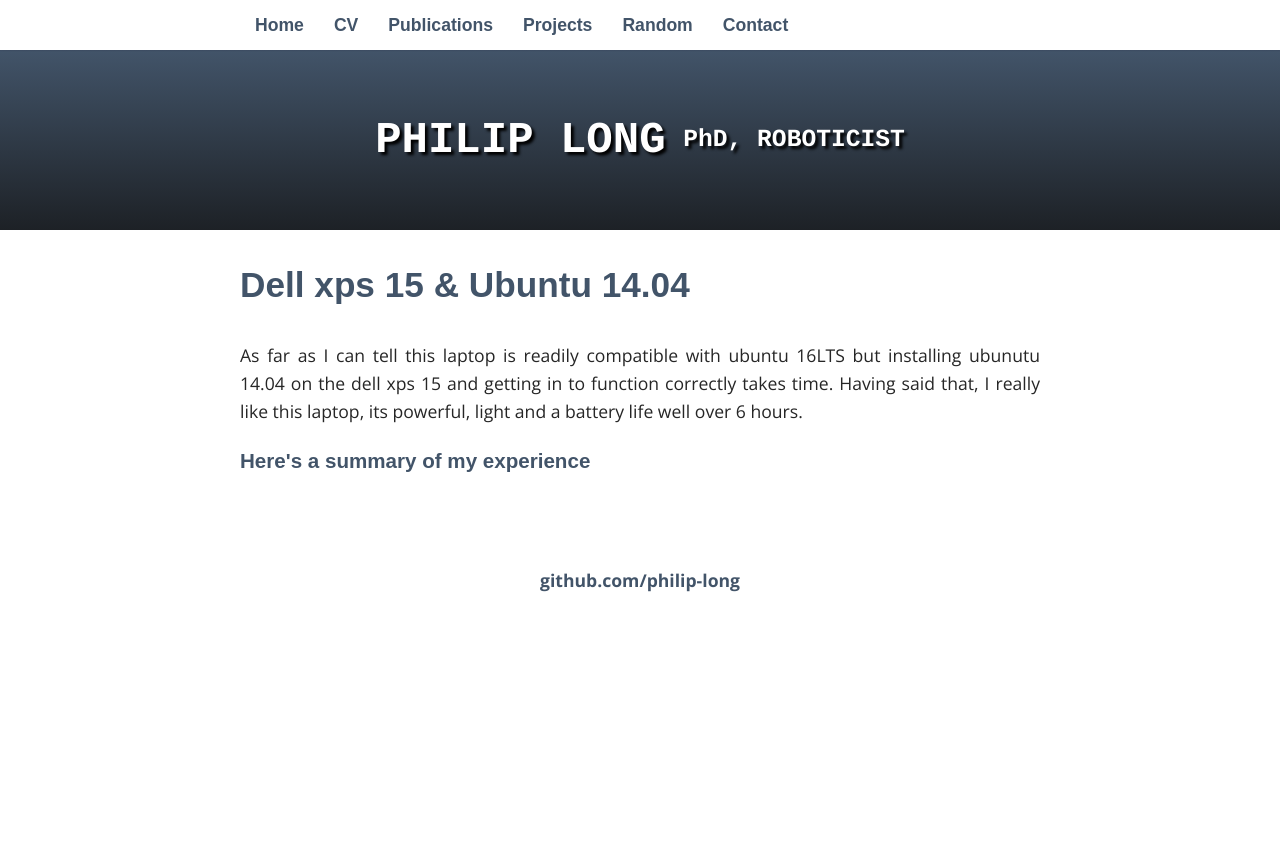
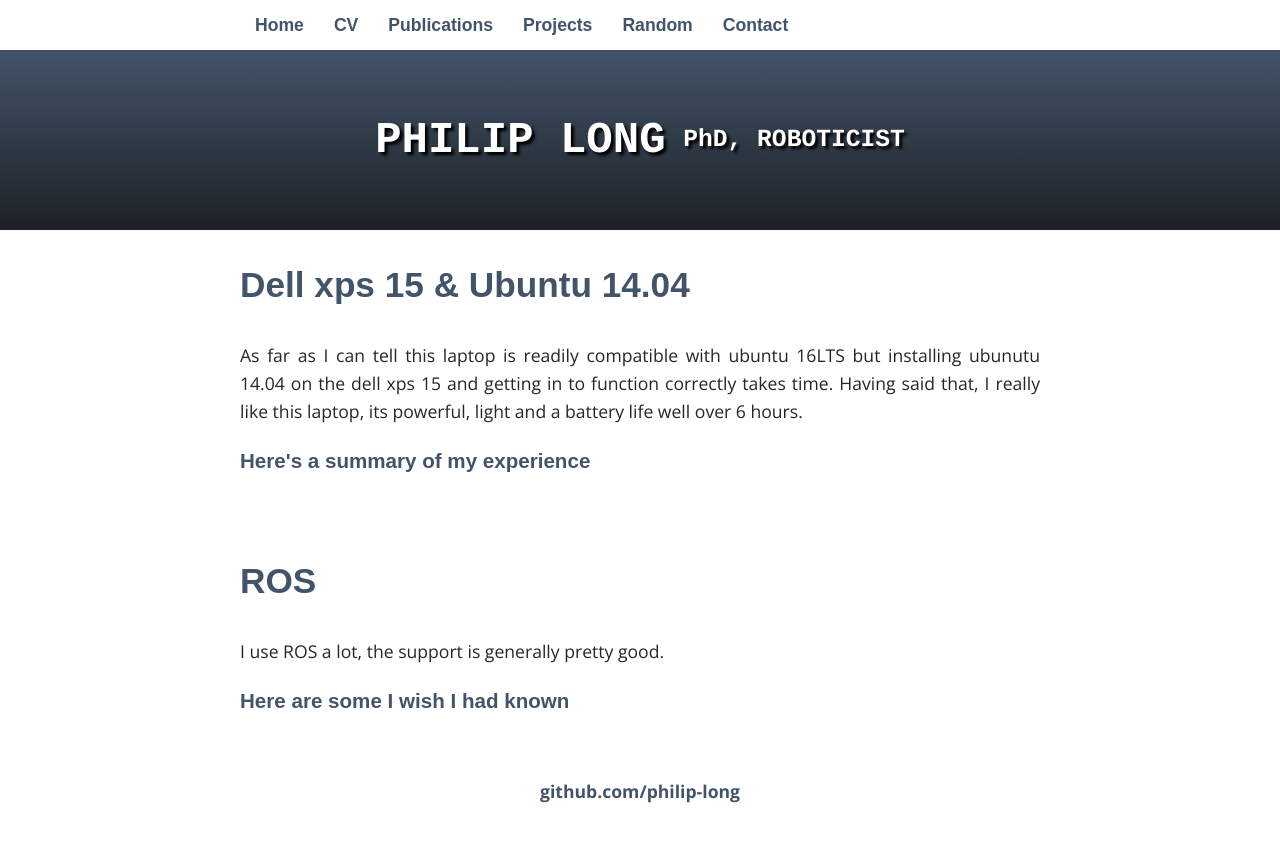
Before and after one commit to philip-long/philip-long.github.io, a Jekyll site: the page built from random/index.html, in a window 1280 px wide. Shown: the top 842 px of the page. Built offline with Jekyll 4.4.1, drawn with Linux system fonts in a browser that asks for light colours; some web fonts are replaced.

Commit message:
Update index.html

```diff
--- a/random/index.html
+++ b/random/index.html
@@ -12,3 +12,9 @@ title: Tips & Lessons Learned
 </p>
 
 <br>
+
+ <h2> ROS</h2>
+<p>
+I use ROS a lot, the support is generally pretty good.
+ <a href="/random/ROS.html"> <h3> Here are some I wish I had known</h3></a>
+</p>
```
